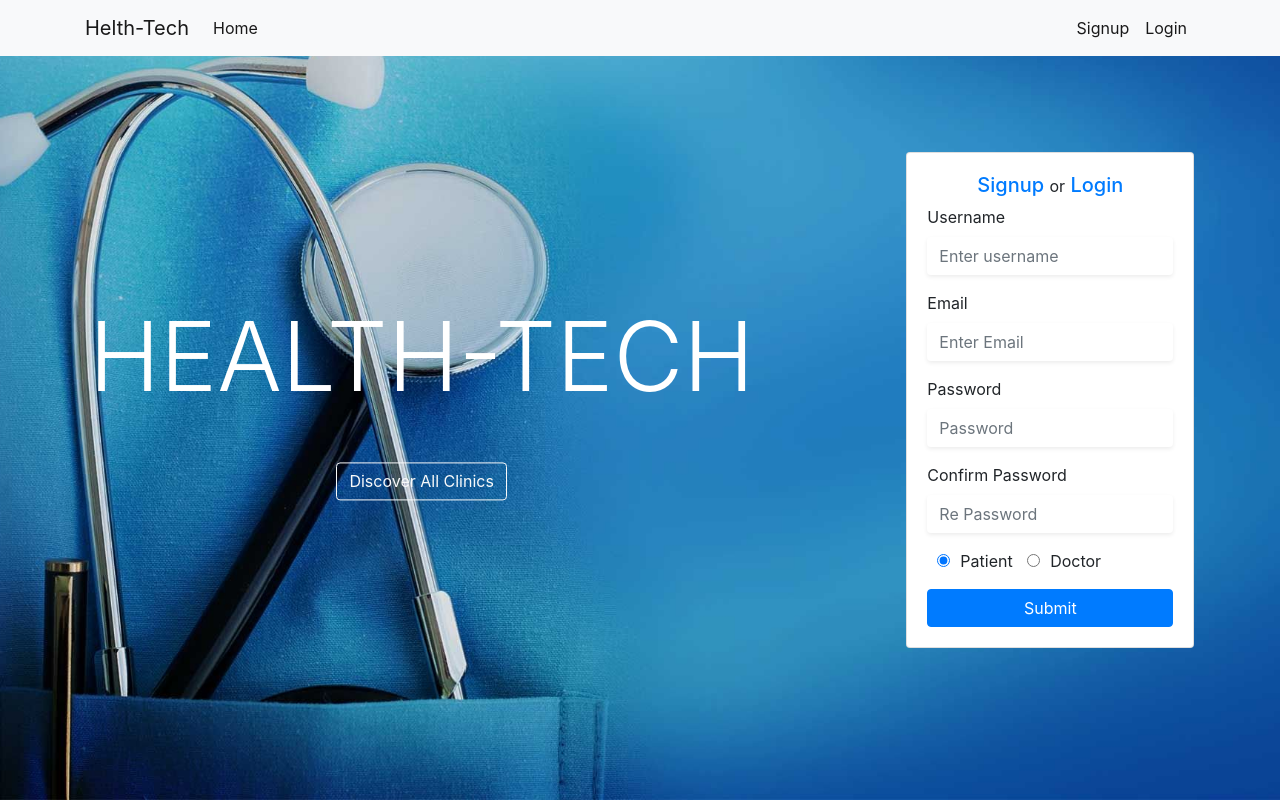
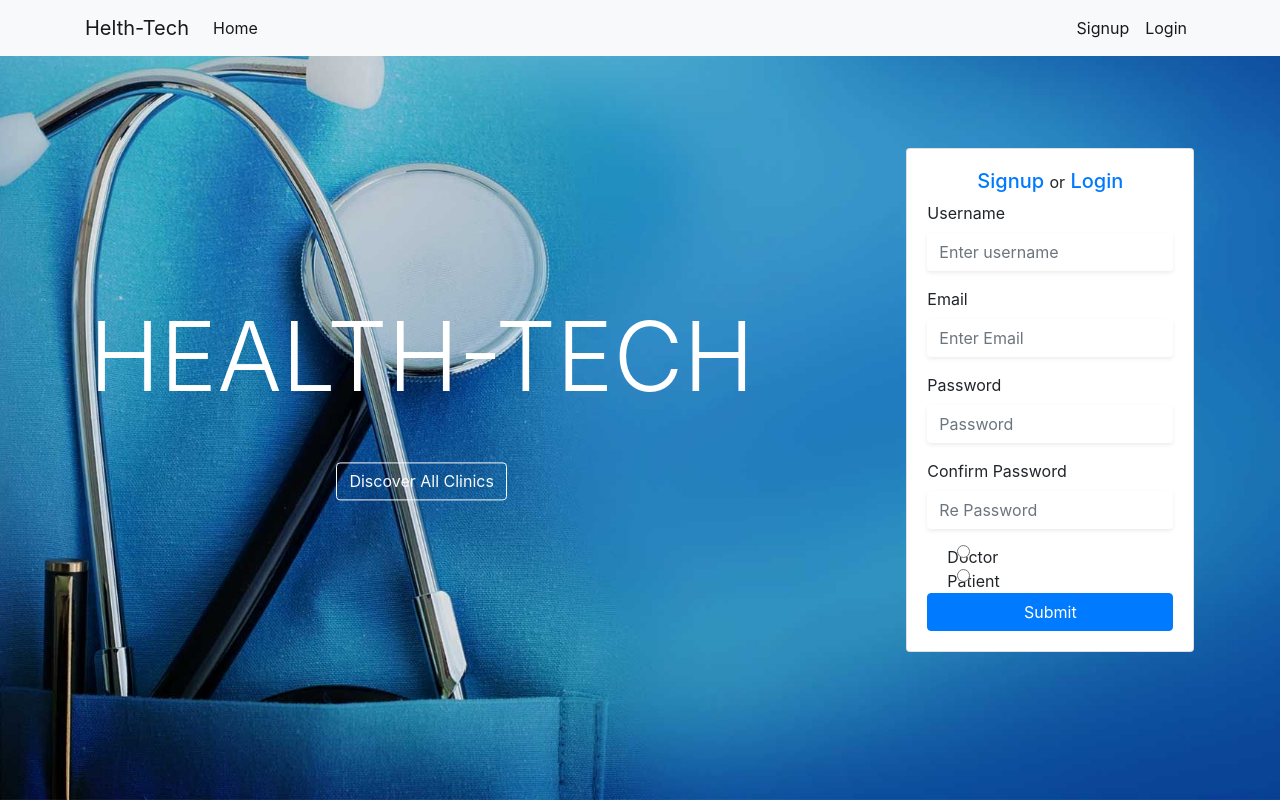
Before and after one commit to AhmedNasr7/SE2018G21, a PHP site: page / in a window 1280 px wide. Run offline with PHP 8.4, Linux system fonts and the light colour scheme.

Commit message:
modifying profile type selection buttons

```diff
--- a/views/home.php
+++ b/views/home.php
@@ -81,12 +81,18 @@
                                 <input name="repassword" type="password" class="form-control shadow-sm bg-white border-0" id="sign-up-repassword" placeholder="Re Password">
                             </div>
 
-                            <div class="form-group">
-                            <td align="left">
-                                <input style ="margin: 0 10px 0 10px;" type="radio" name="Patient" value="Patient" checked>Patient
-                                <input style ="margin: 0 10px 0 10px;"type="radio" name="Doctor" value="Doctor">Doctor
-                                </td>
+                            <div class="form-check">
+                                <input class = "form-check-input" style ="margin: 0 10px 0 10px;" type="radio" name="acc_type" id = "drRadio" value="1">
+                                <label class = "form-check-label" for="drRadio">
+                                    Doctor
+                                 </label>
+                            </div>
 
+                            <div class="form-check">
+                                <input class = "form-check-input" style ="margin: 0 10px 0 10px;" type="radio" name="acc_type" id = "patRadio" value="0">
+                                <label class = "form-check-label" for="patRadio">
+                                    Patient
+                                 </label>
                             </div>
 
 
```
